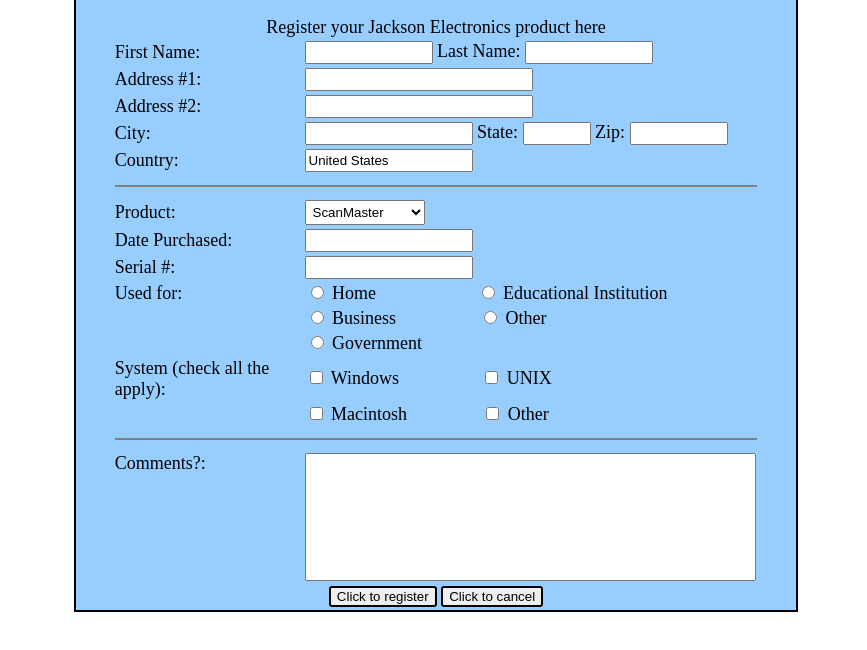
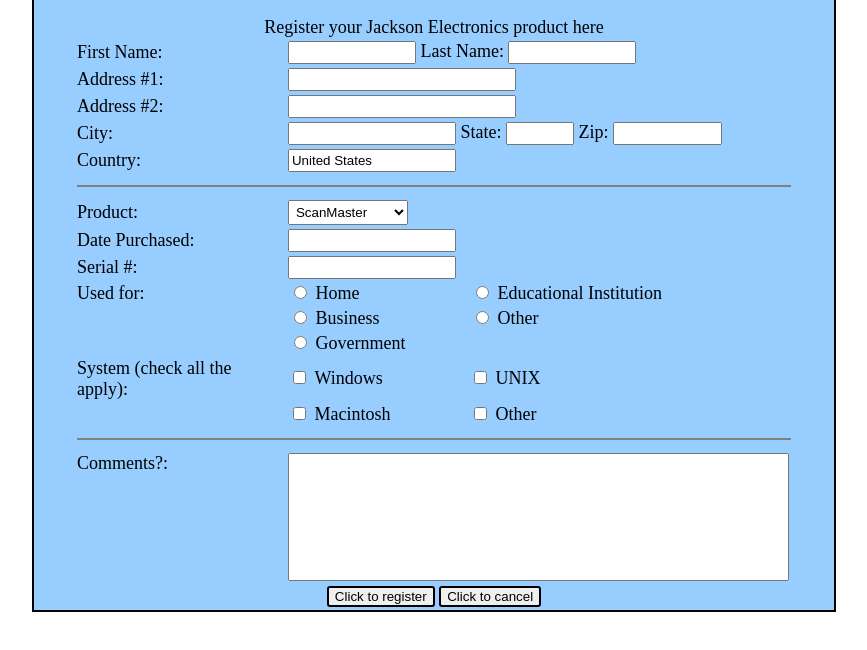
Before and after one commit to Memory-Container/Jackson-Electronics, a plain HTML site: page index.html in a window 1280 px wide. Shown: the part 138-788 px from the top of the page, without its empty margins (206-1073 px from the left). Drawn offline with Linux system fonts and the light colour scheme.

Commit message:
Final Changes (5)

```diff
--- a/index.html
+++ b/index.html
@@ -2,12 +2,12 @@
 <html lang="en">
 <head>
     <meta charset="UTF-8">
-    <meta name="viewport" content="width=device-width, initial-scale=1.0">
     <title>Document</title>
+    <meta name="viewport" content="width=device-width, initial-scale=1">
     <link rel="stylesheet" href="style.css">
 </head>
 <body>
-    <div style="width: 57%;border: 2px solid black;margin-left: 21.5%;background-color: #98CDFF;">
+    <div style="width: 800px;border: 2px solid black;margin: auto;background-color: #98CDFF;">
         <div class="Logo" style="margin-left: 32%;">
             <div class="Logo-Text">
                 Jackson
@@ -18,6 +18,7 @@
             </div>
         </div>
         <h2 style="text-align: center;">Registration Form</h2>
+        <form>
             <table border="0" align="center" style="font-size: 18px; width: 90%;">
                 <caption>Register your Jackson Electronics product here</caption>
                 <tbody>
@@ -80,26 +81,26 @@
                             Used for:
                         </td>
                         <td>
-                        <input type="radio" class="checkbox" name="Purpose">
-                        <label>Home</label>
-                        <input type="radio" class="checkbox" name="Purpose" style="margin-left: 100px;">
-                        <label>Educational Institution</label>
+                            <input type="radio" class="checkbox" name="Purpose" id="Home">
+                            <label style="width: 150px; display: inline-block;" for="Home">Home</label>
+                            <input type="radio" class="checkbox" name="Purpose" id="Educational">
+                            <label for="Educational">Educational Institution</label>
                         </td>
                     </tr>
                     <tr>
                         <td></td>
                         <td>
+                                <input type="radio" class="checkbox" name="Purpose" id="Business">
+                                <label for="Business" style="width: 150px; display: inline-block;">Business</label>
                                 <input type="radio" class="checkbox" name="Purpose">
-                            <label>Business</label>
-                            <input type="radio" class="checkbox" name="Purpose" style="margin-left: 82.5px;">
                                 <label>Other</label>
                         </td>
                     </tr>
                     <tr>
                         <td></td>
                         <td>
-                        <input type="radio" class="checkbox" name="Purpose">
-                        <label>Government</label>
+                            <input type="radio" class="checkbox" name="Purpose" id="Government">
+                            <label for="Government" style="width: 150px; display: inline-block;">Government</label>
                         </td>
                     </tr>
                     <tr>
@@ -107,18 +108,18 @@
                             System (check all the apply):
                         </td>
                         <td>
+                            <input type="checkbox" class="checkbox" id="Windows">
+                            <label for="Windows" style="width: 150px; display: inline-block;">Windows</label>
                             <input type="checkbox" class="checkbox">
-                        <label>Windows</label>
-                        <input type="checkbox" class="checkbox" style="margin-left: 80.7px;">
                             <label>UNIX</label>
                         </td>
                     </tr>
                     <tr>
                         <td></td>
                         <td>
+                            <input type="checkbox" class="checkbox" id="Macintosh">
+                            <label for="Macintosh" style="width: 150px; display: inline-block;">Macintosh</label>
                             <input type="checkbox" class="checkbox">
-                        <label>Macintosh</label>
-                        <input type="checkbox" class="checkbox" style="margin-left: 73.7px;">
                             <label>Other</label>
                         </td>
                     </tr>
@@ -143,6 +144,7 @@
                     </tr>
                 </tbody>
             </table>
+        </form>
     </div>
 </body>
 </html>
--- a/style.css
+++ b/style.css
@@ -46,3 +46,6 @@ button {
     margin: 0;
     border: 3px solid black;
 }
+label {
+    width: 150px;
+}
```
Lines whose indentation alone changed are shown as unchanged.
